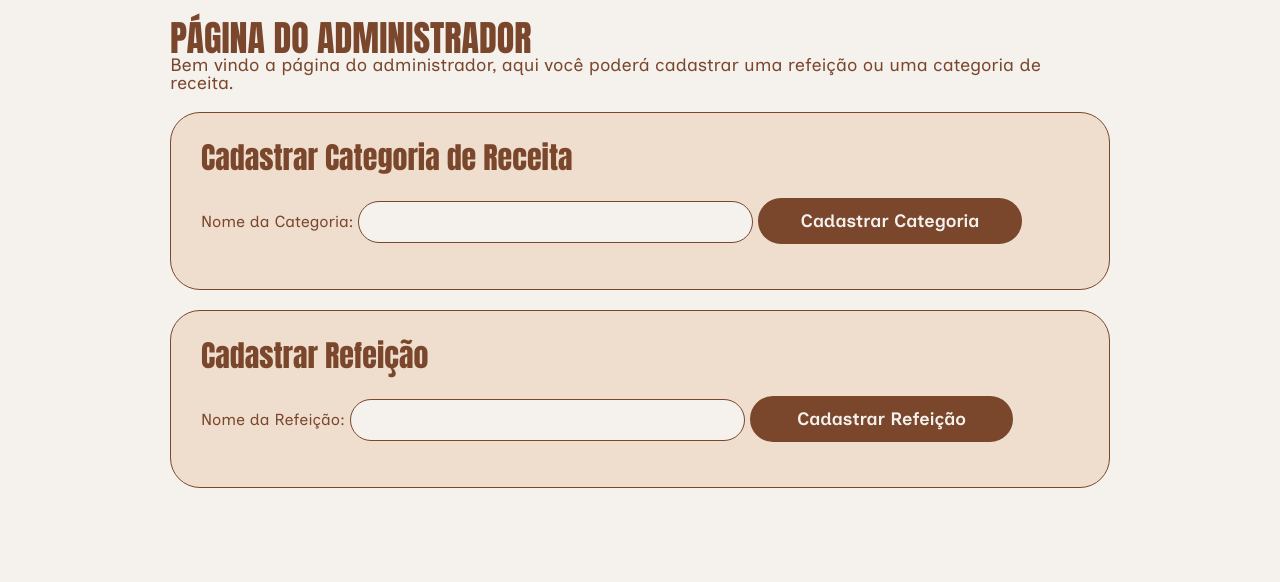
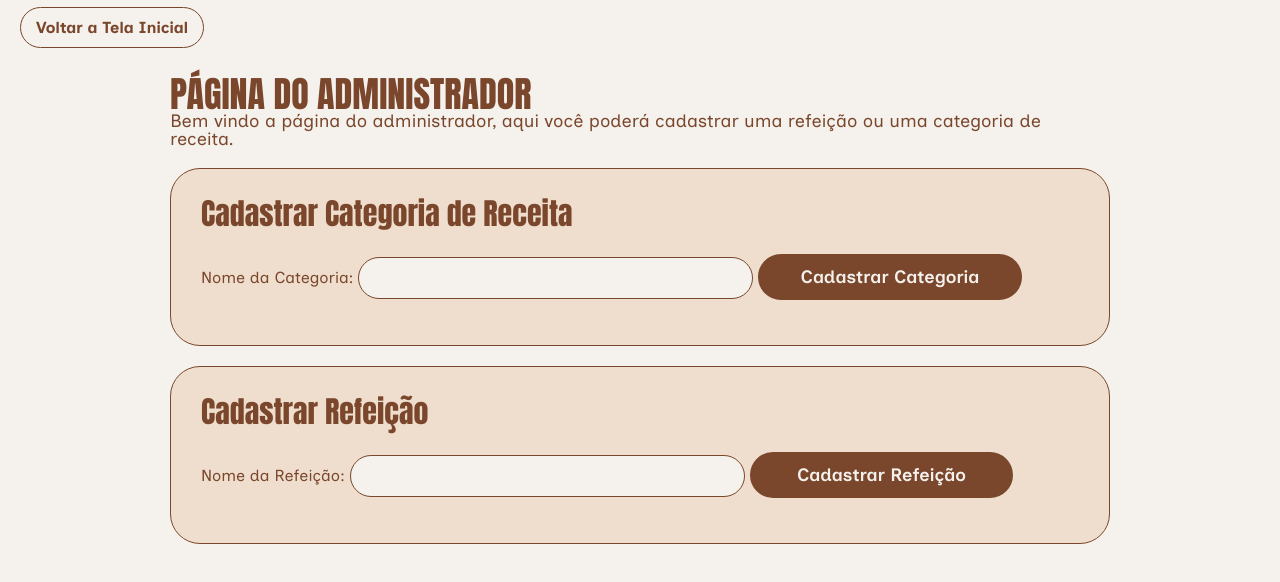
Before and after one commit to GabrielMuehlbauer/site_receita, a plain HTML site: page admin.html in a window 1280 px wide. Drawn offline with Linux system fonts and the light colour scheme.

Commit message:
Criação do botão voltar a tela inicial no admin.html

```diff
--- a/admin.html
+++ b/admin.html
@@ -12,6 +12,9 @@
 </head>
 
 <body>
+    <div class="return-button">
+        <a href="index.html">Voltar a Tela Inicial</a>
+    </div>
     <main>
         <div class="admin-content">
             <div class="sub-header-admin">
--- a/assets/css/style.css
+++ b/assets/css/style.css
@@ -212,6 +212,27 @@ input {
 }
 
 /* Página de Administração */
+.return-button {
+  text-align: left;
+  margin: 20px;
+}
+
+.return-button a {
+  text-decoration: none;
+  color: var(--faded-brown);
+  font-family: "Inclusive Sans";
+  font-weight: 700;
+  padding: 10px 15px;
+  background-color: var(--light-orange-light);
+  border: 1px solid var(--faded-brown);
+  border-radius: 30px;
+  transition: all ease-in 0.2s;
+}
+
+.return-button a:hover {
+  background-color: var(--light-orange);
+}
+
 .sub-header-admin h1 {
   font-family: "Anton";
   font-size: 36px;
```
